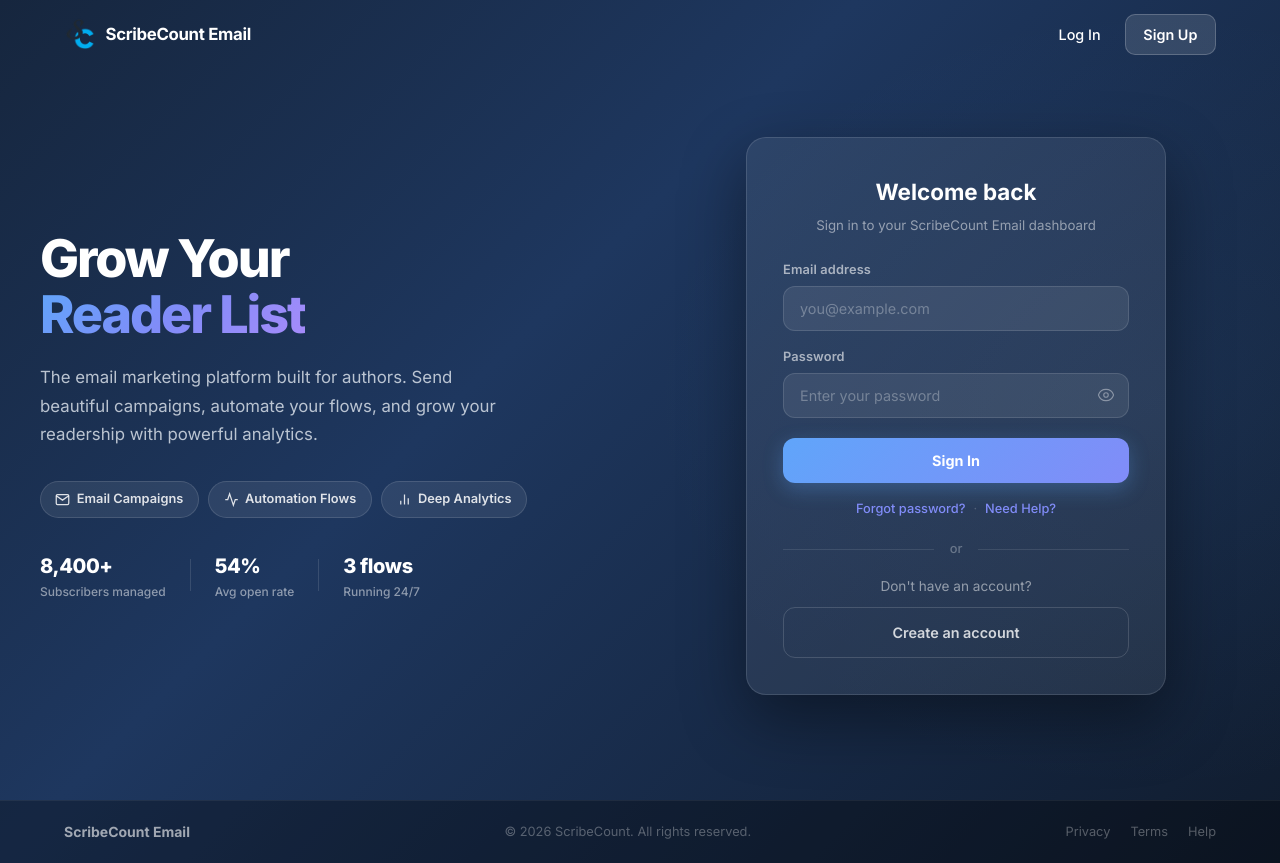
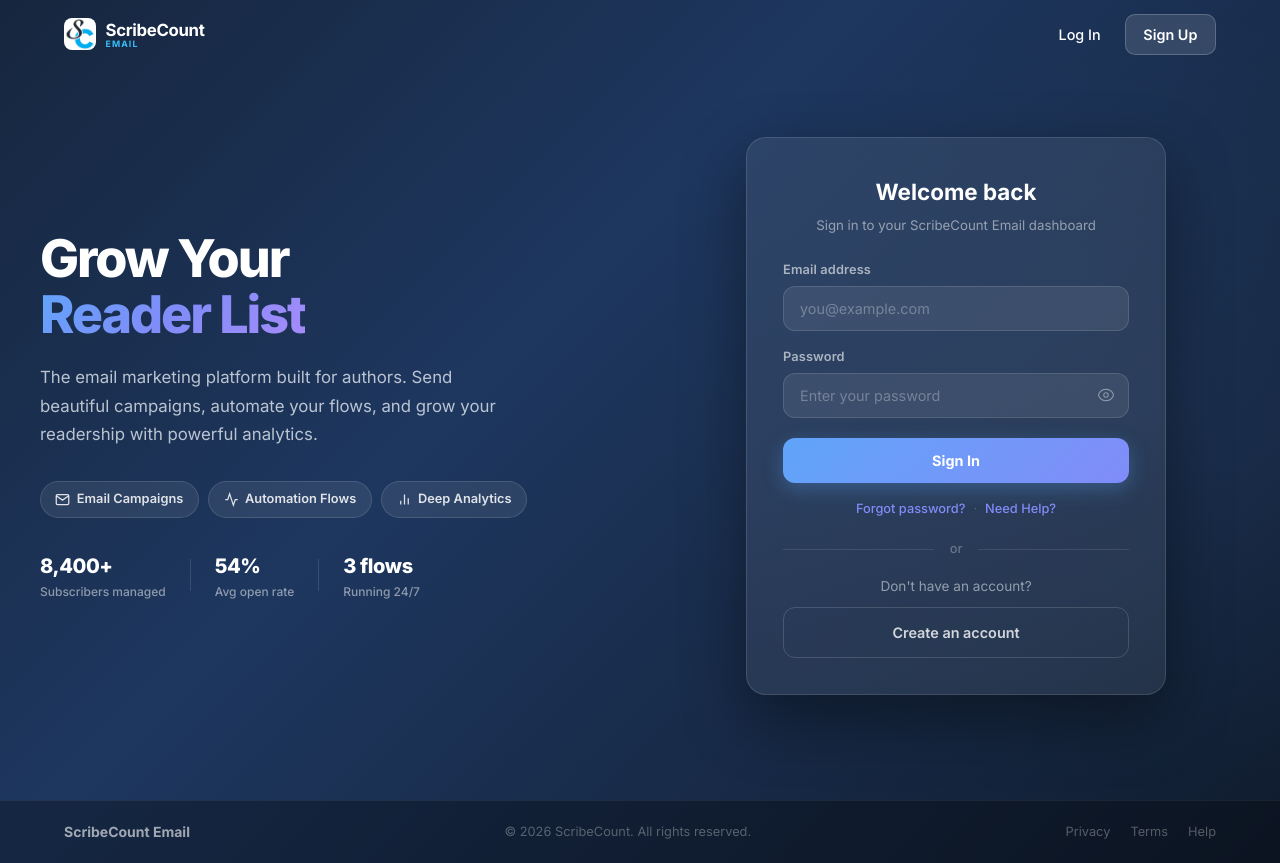
Before and after one commit to AzghanAhmad/SC-Email-Marketing, an Angular app in the folder frontend/: page /login in a window 1280 px wide. Built offline with nearby package versions, Linux system fonts and the light colour scheme.

Commit message:
Logo Added

```diff
--- a/frontend/src/app/auth/login/login.component.ts
+++ b/frontend/src/app/auth/login/login.component.ts
@@ -16,7 +16,10 @@ import { AuthService } from '../../core/services/auth.service';
             <span class="logo-mark">
               <img src="favicon_new.png" alt="ScribeCount" style="width:100%;height:100%;object-fit:contain;border-radius:8px;" />
             </span>
-            <span class="logo-text">ScribeCount Email</span>
+            <span class="logo-text-group">
+              <span class="logo-text">ScribeCount</span>
+              <span class="logo-sub">EMAIL</span>
+            </span>
           </a>
           <nav class="nav-links">
             <a routerLink="/login" class="nav-active">Log In</a>
@@ -134,9 +137,11 @@ import { AuthService } from '../../core/services/auth.service';
     .nav.scrolled { background:rgba(16,28,46,.95);backdrop-filter:blur(18px);box-shadow:0 4px 30px rgba(0,0,0,.3); }
     .nav-inner { max-width:1200px;margin:0 auto;padding:.85rem 1.5rem;display:flex;align-items:center;justify-content:space-between; }
     .nav-logo { display:flex;align-items:center;gap:.6rem;text-decoration:none;color:white; }
-    .logo-mark { width:32px;height:32px;display:flex;align-items:center;justify-content:center; }
+    .logo-mark { width:32px;height:32px;display:flex;align-items:center;justify-content:center;background:#ffffff;border-radius:8px;overflow:hidden; }
     .logo-mark svg { width:100%;height:100%; }
-    .logo-text { font-weight:700;font-size:1.05rem;letter-spacing:-.02em; }
+    .logo-text { font-weight:700;font-size:1.05rem;letter-spacing:-.02em;line-height:1.2; }
+    .logo-text-group { display:flex;flex-direction:column; }
+    .logo-sub { font-size:.55rem;font-weight:700;color:#38bdf8;letter-spacing:.12em;text-transform:uppercase;line-height:1; }
     .nav-links { display:flex;align-items:center;gap:1.5rem; }
     .nav-links a { color:rgba(255,255,255,.7);text-decoration:none;font-size:.9rem;font-weight:500;transition:color .2s; }
     .nav-links a:hover,.nav-active { color:white !important; }
--- a/frontend/src/app/auth/signup/signup.component.ts
+++ b/frontend/src/app/auth/signup/signup.component.ts
@@ -16,7 +16,10 @@ import { AuthService } from '../../core/services/auth.service';
             <span class="logo-mark">
               <img src="favicon_new.png" alt="ScribeCount" style="width:100%;height:100%;object-fit:contain;border-radius:8px;" />
             </span>
-            <span class="logo-text">ScribeCount Email</span>
+            <span class="logo-text-group">
+              <span class="logo-text">ScribeCount</span>
+              <span class="logo-sub">EMAIL</span>
+            </span>
           </a>
           <nav class="nav-links">
             <a routerLink="/login">Log In</a>
@@ -140,9 +143,11 @@ import { AuthService } from '../../core/services/auth.service';
     .nav.scrolled { background:rgba(16,28,46,.95);backdrop-filter:blur(18px);box-shadow:0 4px 30px rgba(0,0,0,.3); }
     .nav-inner { max-width:1200px;margin:0 auto;padding:.85rem 1.5rem;display:flex;align-items:center;justify-content:space-between; }
     .nav-logo { display:flex;align-items:center;gap:.6rem;text-decoration:none;color:white; }
-    .logo-mark { width:32px;height:32px;display:flex;align-items:center;justify-content:center; }
+    .logo-mark { width:32px;height:32px;display:flex;align-items:center;justify-content:center;background:#ffffff;border-radius:8px;overflow:hidden; }
     .logo-mark svg { width:100%;height:100%; }
-    .logo-text { font-weight:700;font-size:1.05rem;letter-spacing:-.02em; }
+    .logo-text { font-weight:700;font-size:1.05rem;letter-spacing:-.02em;line-height:1.2; }
+    .logo-text-group { display:flex;flex-direction:column; }
+    .logo-sub { font-size:.55rem;font-weight:700;color:#38bdf8;letter-spacing:.12em;text-transform:uppercase;line-height:1; }
     .nav-links { display:flex;align-items:center;gap:1.5rem; }
     .nav-links a { color:rgba(255,255,255,.7);text-decoration:none;font-size:.9rem;font-weight:500;transition:color .2s; }
     .nav-links a:hover,.nav-active { color:white !important; }
```
